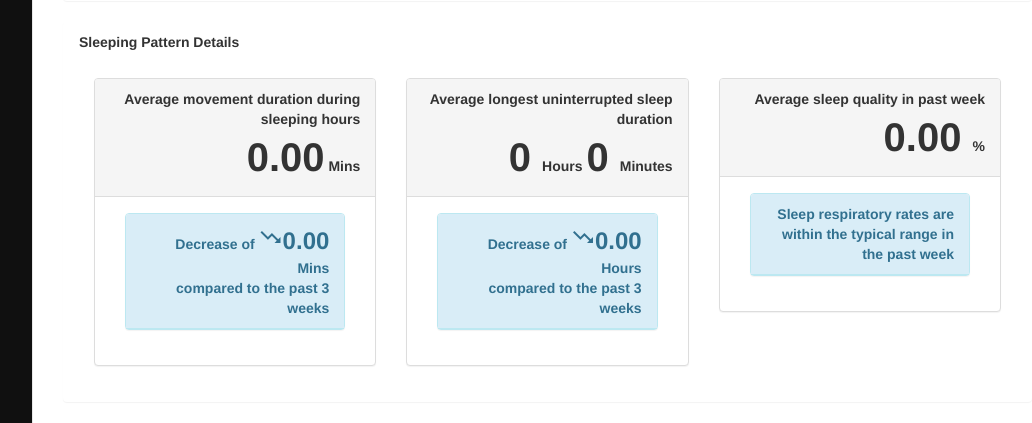
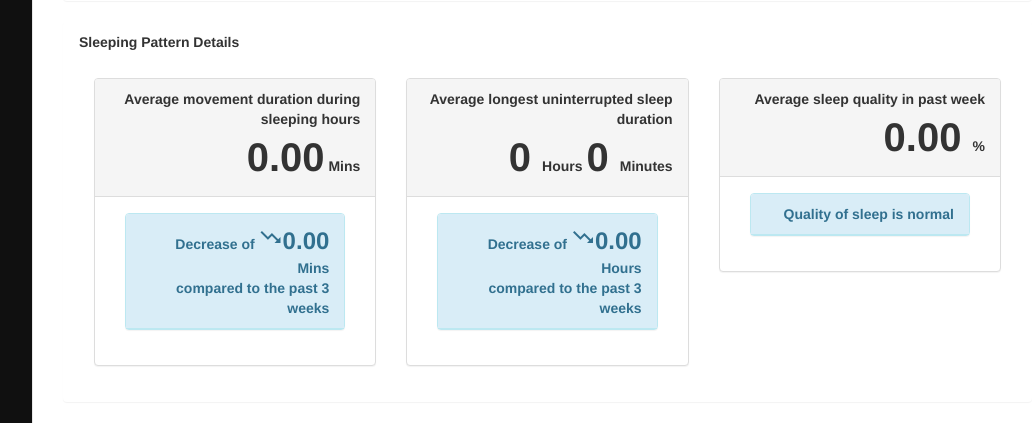
Before and after one commit to davidlwr/InternetExplorers, a Python web app: template web/templates/overview_layer_two.html in a window 1280 px wide. Shown: the part 641-1064 px from the top of the page, without its empty margins (218-1250 px from the left). Run offline with Jinja, Linux system fonts and the light colour scheme; the template is opened without the code that fills it, so the values that code supplies are empty; some libraries are stand-ins or nearby versions.

Commit message:
Fix bugs
Qos graphs has its own alerts now

```diff
--- a/web/apps/residents_overview.py
+++ b/web/apps/residents_overview.py
@@ -605,6 +605,8 @@ def detailedLayerTwoOverviewResidents(resident_id):
         # print(qos_df.info())
         # print(qos_df)
 
+        resident['check_qos_too_low'] =  any('Quality of sleep lower than' in s for s in resident['sleep_alerts'])
+
         qos_graph = dict(
                 data=[
                     dict(
--- a/web/templates/overview_layer_two.html
+++ b/web/templates/overview_layer_two.html
@@ -455,11 +455,11 @@ a.deco-none {
                                 </script>
                             </div>
                             <div class="col-xs-12">
-                                <div class="panel panel-{{ 'red' if resident['check_out_of_rr_range'] else 'info' }}">
+                                <div class="panel panel-{{ 'red' if resident['check_qos_too_low'] else 'info' }}">
                                     <div class="panel-heading">
                                         <div class="row">
                                             <div class="col-xs-12 text-right">
-                                                Sleep respiratory rates are {{ 'outside of' if resident['check_out_of_rr_range'] else 'within' }} the typical range in the past week
+                                                Quality of sleep is {{ 'too low' if resident['check_qos_too_low'] else 'normal' }}
                                             </div>
                                         </div>
                                     </div>
```
